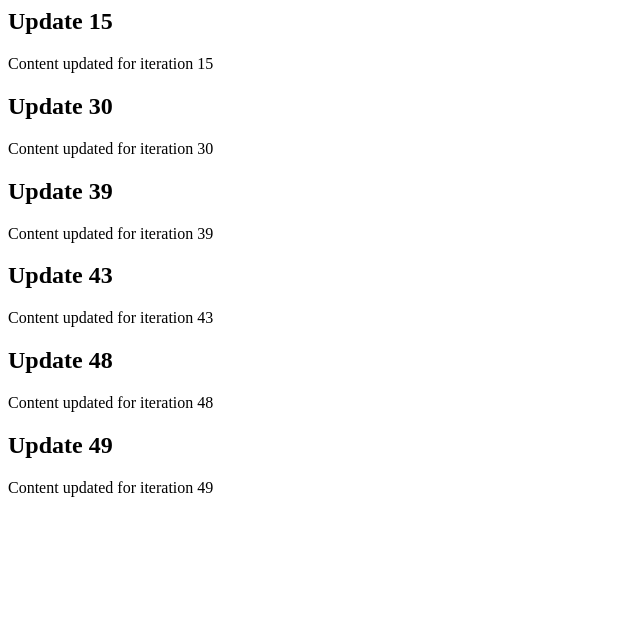
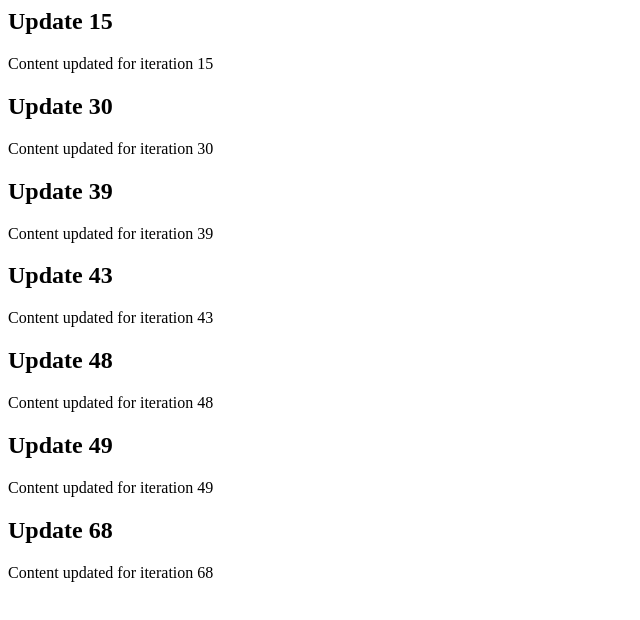
Before and after one commit to jpschmorgan/stunning-palm-tree, a website: page index.html in a window 1280 px wide. Shown: the whole page, without its empty margins (0-640 px from the left). Drawn offline with Linux system fonts and the light colour scheme.

```diff
--- a/index.html
+++ b/index.html
@@ -33,3 +33,9 @@
     <h2>Update 49</h2>
     <p>Content updated for iteration 49</p>
 </div>
+
+<!-- Updated iteration 68 -->
+<div class="update-68">
+    <h2>Update 68</h2>
+    <p>Content updated for iteration 68</p>
+</div>
```
